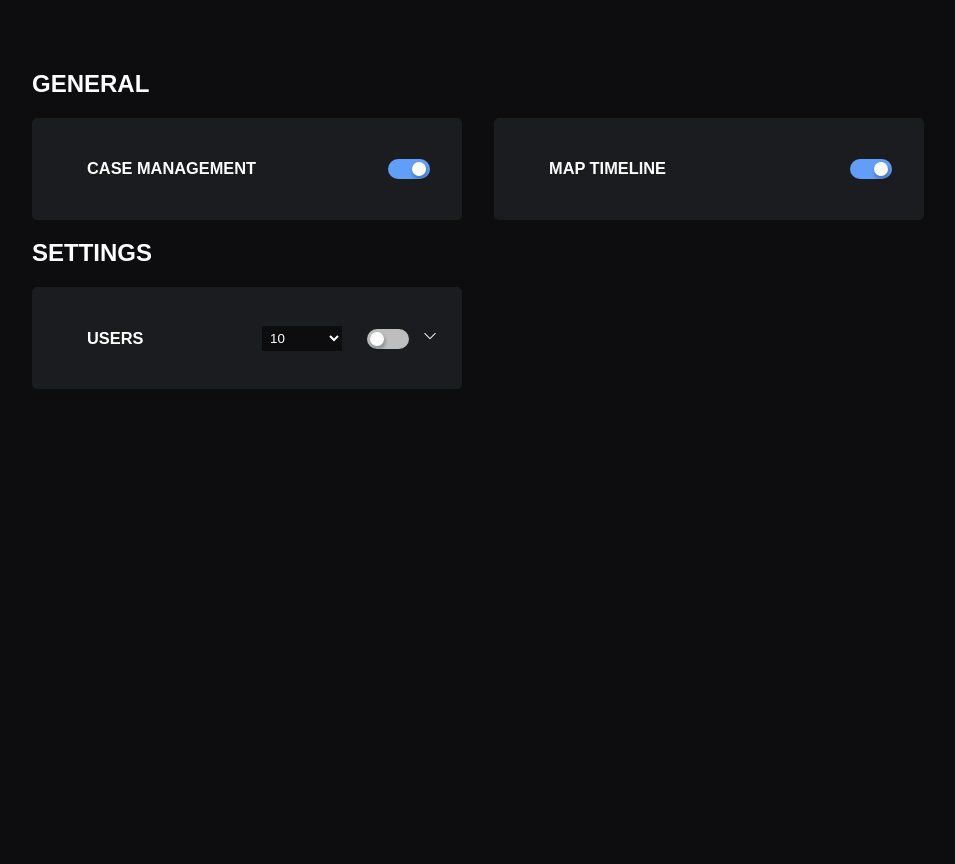
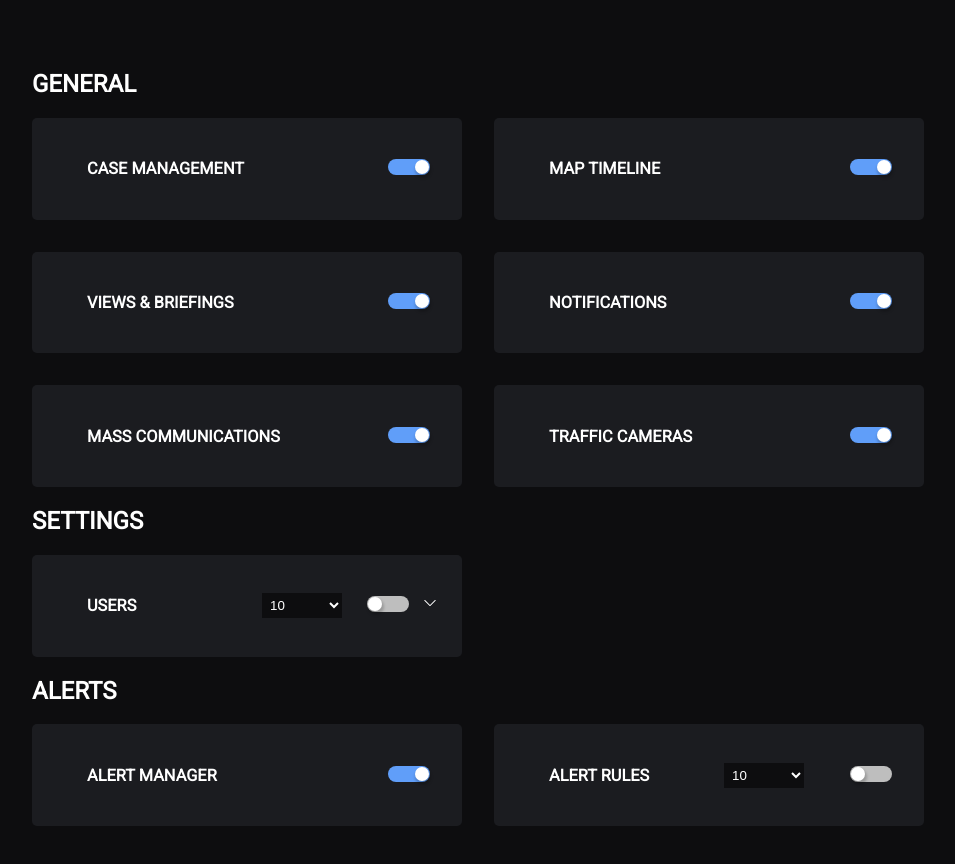
Before and after one commit to MartinMcCarthy11/Dataminr-test, a React (Create React App) app in the folder dataminr-test/: page / in a window 1280 px wide. Shown: the top 864 px of the page, without its empty margins (18-973 px from the left). Built offline with nearby package versions, Linux system fonts and the light colour scheme.

Commit message:
added rest of schema data

```diff
--- a/dataminr-test/public/index.html
+++ b/dataminr-test/public/index.html
@@ -15,6 +15,12 @@
       user's mobile device or desktop. See https://developers.google.com/web/fundamentals/web-app-manifest/
     -->
 		<link rel="manifest" href="%PUBLIC_URL%/manifest.json" />
+		<link rel="preconnect" href="https://fonts.googleapis.com" />
+		<link rel="preconnect" href="https://fonts.gstatic.com" crossorigin />
+		<link
+			href="https://fonts.googleapis.com/css2?family=Roboto&display=swap"
+			rel="stylesheet"
+		/>
 		<!--
       Notice the use of %PUBLIC_URL% in the tags above.
       It will be replaced with the URL of the `public` folder during the build.
@@ -38,6 +44,5 @@
 
       To begin the development, run `npm start` or `yarn start`.
       To create a production bundle, use `npm run build` or `yarn build`.
-    -->
-  </body>
+    --></body>
 </html>
--- a/dataminr-test/src/base.css
+++ b/dataminr-test/src/base.css
@@ -1,5 +1,5 @@
 body {
 	margin: 0;
-	font-family: sans-serif;
+	font-family: 'roboto', sans-serif;
 	text-transform: uppercase;
 }
--- a/dataminr-test/src/components/Card.tsx
+++ b/dataminr-test/src/components/Card.tsx
@@ -57,7 +57,9 @@ function Card({
 					<DropdownContainer>
 						<select>
 							{dropdown.options.map((item) => (
-								<option value={item}>{item}</option>
+								<option key={item} value={item}>
+									{item}
+								</option>
 							))}
 						</select>
 					</DropdownContainer>
@@ -90,7 +92,7 @@ function Card({
 const CardsWrapper = styled.div`
 	display: flex;
 	flex-direction: column;
-	flex: 1 1 auto;
+	flex: 0 1 420px;
 	max-width: 400px;
 	padding-left: 30px;
 	background-color: #1b1c20;
--- a/dataminr-test/src/components/ToggleSwitch.tsx
+++ b/dataminr-test/src/components/ToggleSwitch.tsx
@@ -3,7 +3,6 @@ import styled from 'styled-components';
 interface toggleProps {
 	toggled: boolean;
 	name: string;
-	// disabled: boolean;
 	onChange: React.ChangeEventHandler<HTMLInputElement>;
 }
 
@@ -42,7 +41,8 @@ const ToggleLabel = styled.label`
 		border-radius: 50%;
 		width: 14px;
 		height: 14px;
-		margin: 3px;
+		margin: 1px 1px;
+		/* margin-left: 5px; */
 		background: #ffffff;
 		box-shadow: 1px 3px 3px 1px rgba(0, 0, 0, 0.2);
 		transition: 0.2s;
@@ -62,7 +62,7 @@ const Toggle = styled.input`
 			border-radius: 50%;
 			width: 14px;
 			height: 14px;
-			margin-left: 24px;
+			margin-left: 27px;
 			transition: 0.2s;
 		}
 	}
--- a/dataminr-test/src/schema.ts
+++ b/dataminr-test/src/schema.ts
@@ -54,6 +54,38 @@ export const schema: Section[] = [
 				additionalSettings: [],
 				subCard: false,
 			},
+			{
+				id: uuidv4(),
+				title: 'Views & Briefings',
+				name: 'viewsBriefings',
+				selected: true,
+				additionalSettings: [],
+				subCard: false,
+			},
+			{
+				id: uuidv4(),
+				title: 'Notifications',
+				name: 'notifications',
+				selected: true,
+				additionalSettings: [],
+				subCard: false,
+			},
+			{
+				id: uuidv4(),
+				title: 'Mass Communications',
+				name: 'massCommunications',
+				selected: true,
+				additionalSettings: [],
+				subCard: false,
+			},
+			{
+				id: uuidv4(),
+				title: 'Traffic Cameras',
+				name: 'trafficCameras',
+				selected: true,
+				additionalSettings: [],
+				subCard: false,
+			},
 		],
 	},
 	{
@@ -92,4 +124,31 @@ export const schema: Section[] = [
 			},
 		],
 	},
+	{
+		id: uuidv4(),
+		title: 'Alerts',
+		name: 'alerts',
+		card: [
+			{
+				id: uuidv4(),
+				title: 'Alert Manager',
+				name: 'alertManager',
+				selected: true,
+				additionalSettings: [],
+				subCard: false,
+			},
+			{
+				id: uuidv4(),
+				title: 'Alert Rules',
+				name: 'alertRules',
+				selected: false,
+				subCard: false,
+				dropdown: {
+					initialSelection: '20',
+					options: ['10', '20', '30', '40', '50'],
+				},
+				additionalSettings: [],
+			},
+		],
+	},
 ];
```
Lines whose indentation alone changed are shown as unchanged.
